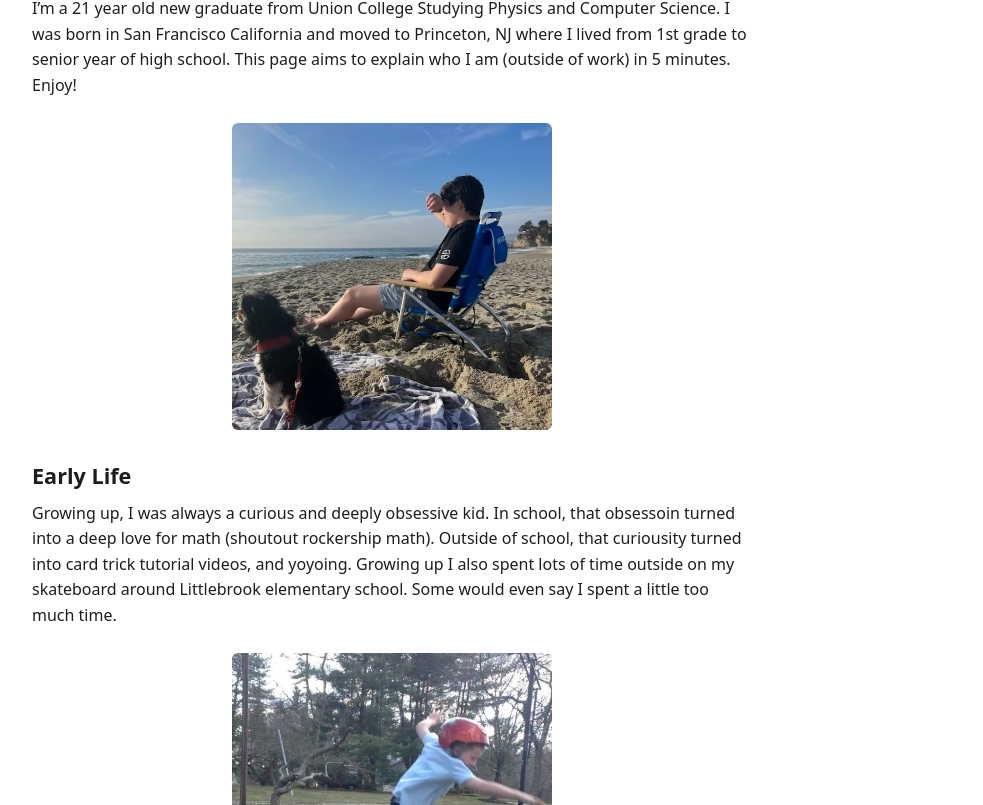
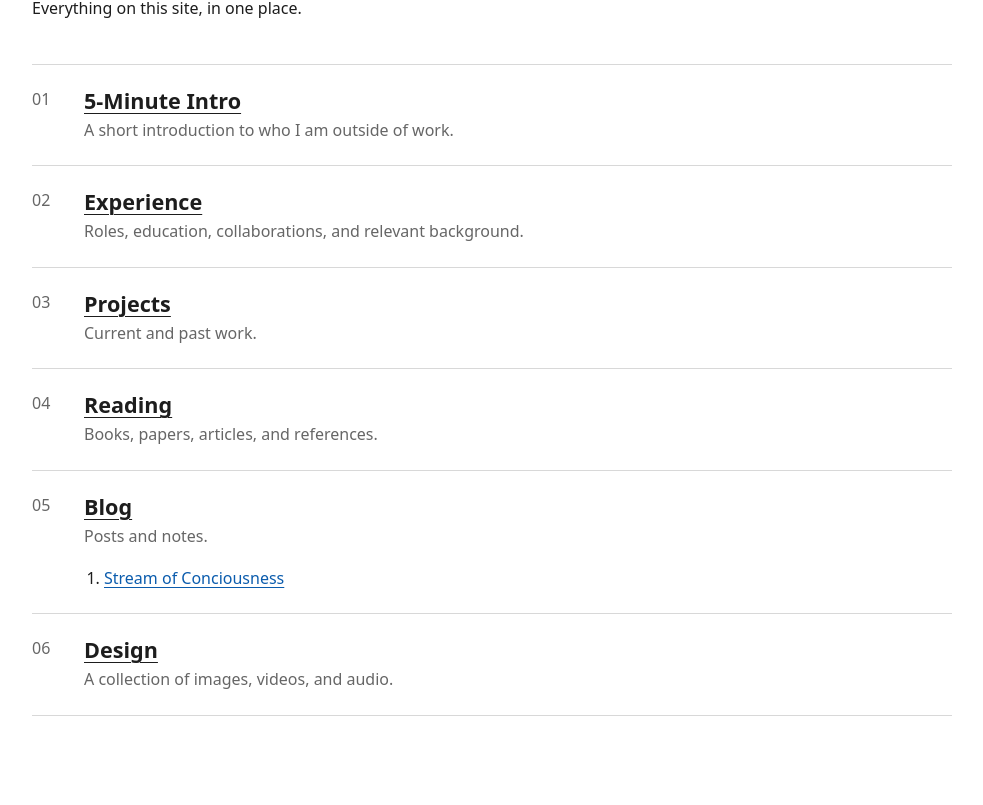
Before and after one commit to theosteige/theo, an Astro site: page / in a window 1280 px wide. Shown: the part 213-1018 px from the top of the page, without its empty margins (148-1131 px from the left). After the commit the page ends 993 px from the top, so only its background shows below. Built offline with nearby package versions, Linux system fonts and the light colour scheme; Astro itself is replaced by a stand-in of ours.

Commit message:
Add homepage table of contents

```diff
--- a/src/content/home/main.md
+++ b/src/content/home/main.md
@@ -1,5 +1,5 @@
 ---
-title: "A 3-Minute Introduction to Theo"
+title: "A 5-Minute Introduction to Theo"
 description: "A short introduction to Theo Steiger."
 ---
 
@@ -11,7 +11,7 @@ I'm a 21 year old new graduate from Union College Studying Physics and Computer
 
 ## Early Life
 
-Growing up, I was always a curious and deeply obsessive kid. In school, that obsessoin turned into a deep love for math (shoutout rockership math). Outside of school, that curiousity turned into card trick tutorial videos, and yoyoing. Growing up I also spent lots of time outside on my skateboard around Littlebrook elementary school. Some would even say I spent a little too much time.
+Growing up, I was always a curious and deeply obsessive kid. In school, that obsession turned into a deep love for math (shoutout rockership math). Outside of school, that curiousity turned into card trick tutorial videos, and yoyoing. Growing up I also spent lots of time outside on my skateboard around Littlebrook elementary school. Some would even say I spent a little too much time.
 
 ![Theo skateboarding as a kid](/images/home/skateboard.jpg)
 
@@ -41,31 +41,31 @@ I could write about my hobbies and obsessions all day but I'll spare the details
 
 <div class="media-grid">
   <figure>
-    <video controls preload="metadata" playsinline poster="images/home/card-trick-poster.jpg">
-      <source src="videos/home/card-trick.mp4" type="video/mp4" />
+    <video controls preload="metadata" playsinline poster="/images/home/card-trick-poster.jpg">
+      <source src="/videos/home/card-trick.mp4" type="video/mp4" />
     </video>
     <figcaption>Breaking in a fresh deck</figcaption>
   </figure>
   <figure>
-    <img src="images/home/baseball.jpg" alt="Theo in a baseball uniform with family and coach" />
+    <img src="/images/home/baseball.jpg" alt="Theo in a baseball uniform with family and coach" />
     <figcaption>Senior day</figcaption>
   </figure>
   <figure>
-    <video controls preload="metadata" playsinline poster="images/home/computer-poster.jpg">
-      <source src="videos/home/computer.mp4" type="video/mp4" />
+    <video controls preload="metadata" playsinline poster="/images/home/computer-poster.jpg">
+      <source src="/videos/home/computer.mp4" type="video/mp4" />
     </video>
     <figcaption>My first real computer</figcaption>
   </figure>
   <figure>
-    <img src="images/home/fish-pond.jpg" alt="Theo holding two fish by a pond" />
+    <img src="/images/home/fish-pond.jpg" alt="Theo holding two fish by a pond" />
     <figcaption>My secret spot (definetely not private)</figcaption>
   </figure>
   <figure>
-    <img src="images/home/fish-boat.jpg" alt="Theo holding a striped bass on a fishing boat" />
+    <img src="/images/home/fish-boat.jpg" alt="Theo holding a striped bass on a fishing boat" />
     <figcaption>Sunrise deep sea fishing (the best)</figcaption>
   </figure>
   <figure>
-    <img src="images/home/fish-sunset.jpg" alt="Theo fishing at sunset from a boat" />
+    <img src="/images/home/fish-sunset.jpg" alt="Theo fishing at sunset from a boat" />
     <figcaption>Striper!</figcaption>
   </figure>
 </div>
@@ -78,19 +78,19 @@ Along with this, I have started to care more about health and wellness as well a
 
 <div class="media-grid">
   <figure>
-    <img src="images/home/body-before.jpg" alt="Theo taking a mirror photo before a fitness transformation" />
+    <img src="/images/home/body-before.jpg" alt="Theo taking a mirror photo before a fitness transformation" />
     <figcaption>starting point</figcaption>
   </figure>
   <figure>
-    <img src="images/home/body-after.jpg" alt="Theo taking a mirror photo after consistent training" />
+    <img src="/images/home/body-after.jpg" alt="Theo taking a mirror photo after consistent training" />
     <figcaption>WIP</figcaption>
   </figure>
   <figure>
-    <img src="images/home/friends-dinner.jpg" alt="Theo with friends at dinner" />
+    <img src="/images/home/friends-dinner.jpg" alt="Theo with friends at dinner" />
     <figcaption>Friends</figcaption>
   </figure>
   <figure>
-    <img src="images/home/friends-formal.jpg" alt="Theo with friends in formalwear outside" />
+    <img src="/images/home/friends-formal.jpg" alt="Theo with friends in formalwear outside" />
     <figcaption>More friends</figcaption>
   </figure>
 </div>
--- a/src/pages/index.astro
+++ b/src/pages/index.astro
@@ -1,12 +1,73 @@
 ---
+import { getCollection } from "astro:content";
 import BaseLayout from "../layouts/BaseLayout.astro";
-import * as home from "../content/home/main.md";
+import { pathWithBase } from "../lib/site";
 
-const { Content, frontmatter } = home;
+const posts = (await getCollection("blog"))
+  .filter((post) => !post.data.draft)
+  .sort((a, b) => b.data.pubDate.valueOf() - a.data.pubDate.valueOf());
+
+const pages = [
+  {
+    title: "5-Minute Intro",
+    description: "A short introduction to who I am outside of work.",
+    href: pathWithBase("five-minute-intro/")
+  },
+  {
+    title: "Experience",
+    description: "Roles, education, collaborations, and relevant background.",
+    href: pathWithBase("experience/")
+  },
+  {
+    title: "Projects",
+    description: "Current and past work.",
+    href: pathWithBase("projects/")
+  },
+  {
+    title: "Reading",
+    description: "Books, papers, articles, and references.",
+    href: pathWithBase("reading/")
+  },
+  {
+    title: "Blog",
+    description: "Posts and notes.",
+    href: pathWithBase("blog/"),
+    children: posts.map((post) => ({
+      title: post.data.title,
+      href: pathWithBase(`blog/${post.id}/`)
+    }))
+  },
+  {
+    title: "Design",
+    description: "A collection of images, videos, and audio.",
+    href: pathWithBase("design/")
+  }
+];
 ---
 
-<BaseLayout title={frontmatter.title} description={frontmatter.description}>
-  <article class="prose home-content">
-    <Content />
-  </article>
+<BaseLayout title="Table of Contents" description="Explore Theo Steiger's website.">
+  <section class="intro" aria-labelledby="contents-title">
+    <h1 id="contents-title">Table of Contents</h1>
+    <p>Everything on this site, in one place.</p>
+  </section>
+
+  <ol class="contents-list">
+    {
+      pages.map((page) => (
+        <li>
+          <div class="contents-entry">
+            <h2><a href={page.href}>{page.title}</a></h2>
+            <p>{page.description}</p>
+          </div>
+          {page.children && page.children.length > 0 && (
+            <ol class="contents-sublist">
+              {page.children.map((child) => (
+                <li><a href={child.href}>{child.title}</a></li>
+              ))}
+            </ol>
+          )}
+        </li>
+      ))
+    }
+  </ol>
 </BaseLayout>
--- a/src/styles/global.css
+++ b/src/styles/global.css
@@ -158,6 +158,50 @@ p {
   list-style: none;
 }
 
+.contents-list {
+  padding: 0;
+  margin: 0;
+  border-top: 1px solid var(--line);
+  list-style: none;
+  counter-reset: contents;
+}
+
+.contents-list > li {
+  display: grid;
+  grid-template-columns: 2.5rem minmax(0, 1fr);
+  gap: 12px;
+  padding: 22px 0;
+  border-bottom: 1px solid var(--line);
+  counter-increment: contents;
+}
+
+.contents-list > li::before {
+  color: var(--muted);
+  font-variant-numeric: tabular-nums;
+  content: counter(contents, decimal-leading-zero);
+}
+
+.contents-entry h2 {
+  margin-bottom: 4px;
+}
+
+.contents-entry h2 a {
+  color: var(--text);
+}
+
+.contents-entry p {
+  margin: 0;
+  color: var(--muted);
+}
+
+.contents-sublist {
+  grid-column: 2;
+  display: grid;
+  gap: 8px;
+  padding-left: 1.25rem;
+  margin: 4px 0 0;
+}
+
 .section-list {
   grid-template-columns: repeat(2, minmax(0, 1fr));
 }
```
Also changed, not shown: src/pages/five-minute-intro.astro (added, +12 -0 lines).
